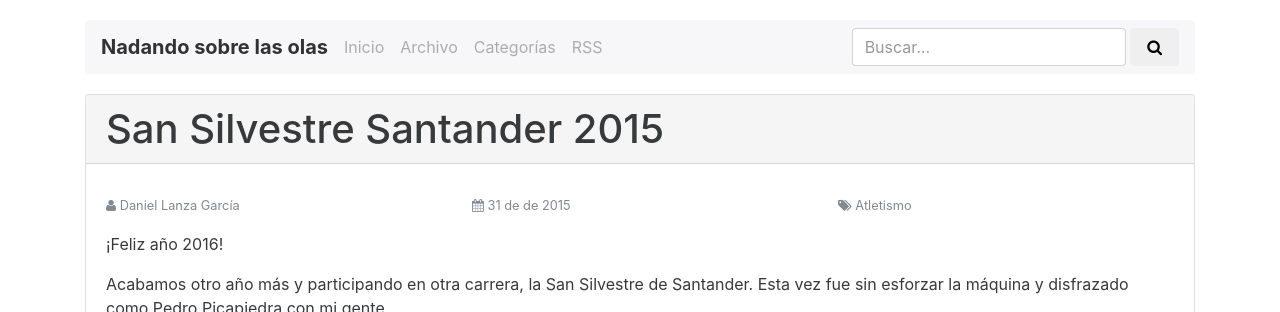
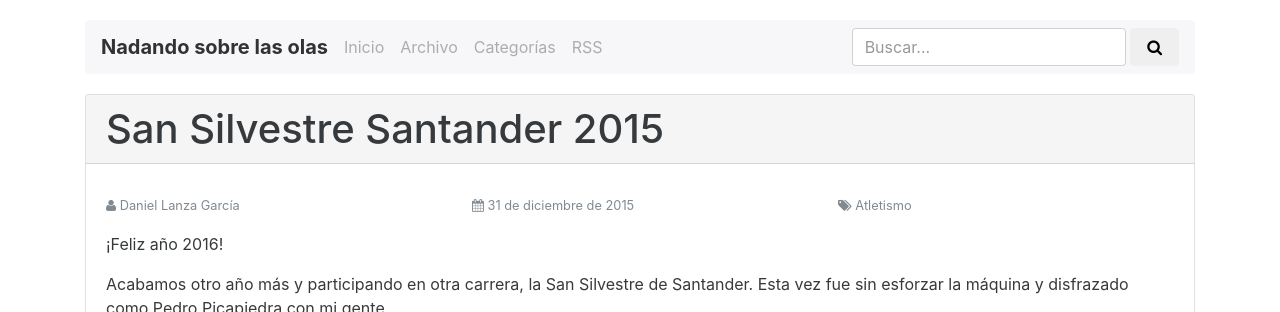
Before and after one commit to dalanzg/nadando-sobre-las-olas, a Jekyll site: the page built from _posts/2015-12-31-san-silvestre-santander.md, in a window 1280 px wide and 900 px high, cut to the strip 0-312 px from the top of the window. Built offline with Jekyll 4.4.1, drawn with Linux system fonts in a browser that asks for light colours; comment, search, counter and statistics services are not loaded.

Commit message:
Fix date for posts

```diff
--- a/_layouts/post.html
+++ b/_layouts/post.html
@@ -14,7 +14,7 @@ layout: default
         {% if page.date %}
         <small class="text-muted"><i class="fa fa-calendar" aria-hidden="true"></i>
           {{  page.date | date: '%-d' }} de
-          {% assign m = post.date | date: '%-m' %}
+          {% assign m = page.date | date: '%-m' %}
           {% case m %}
             {% when '1' %}enero
             {% when '2' %}febrero
```
